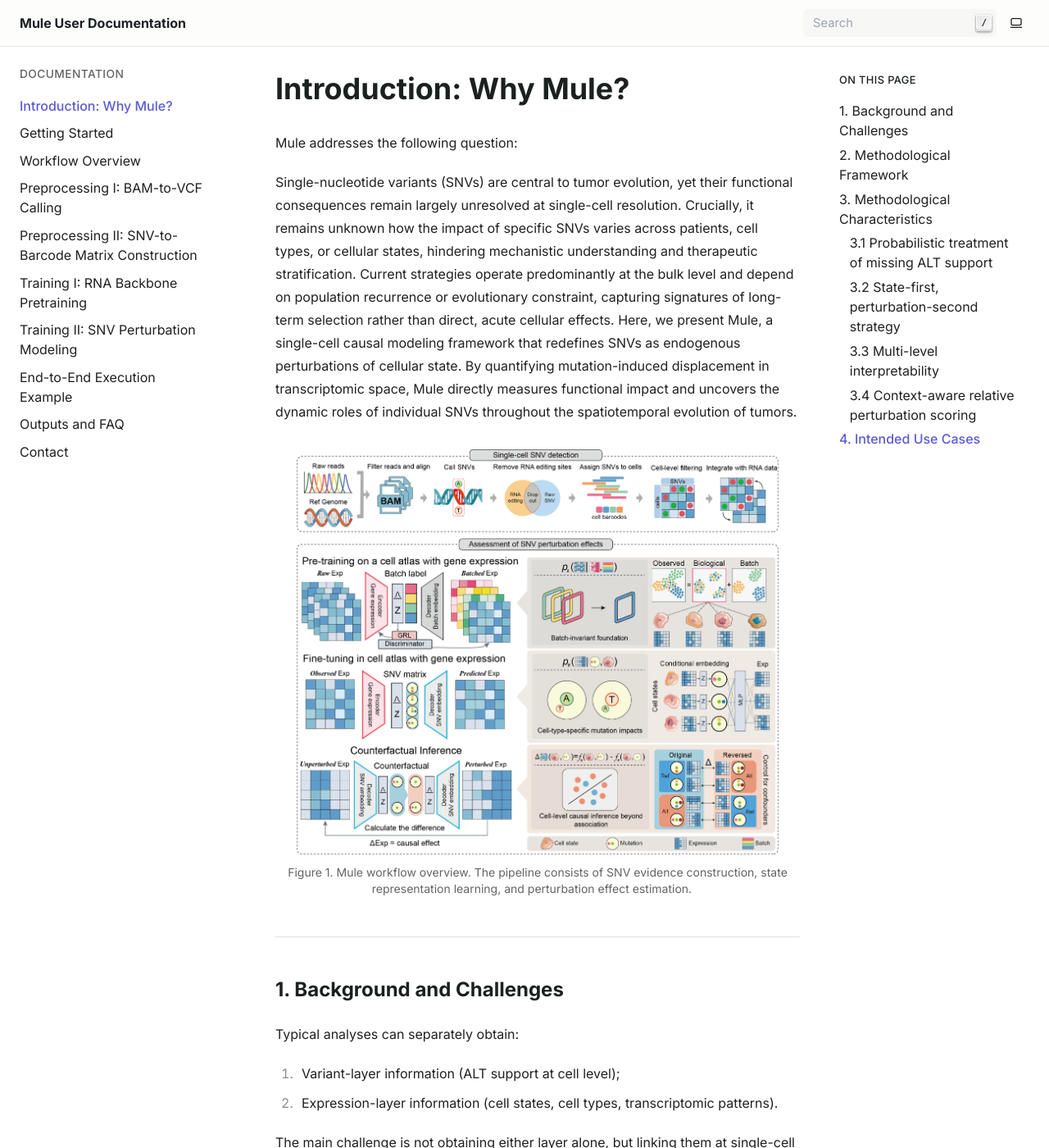
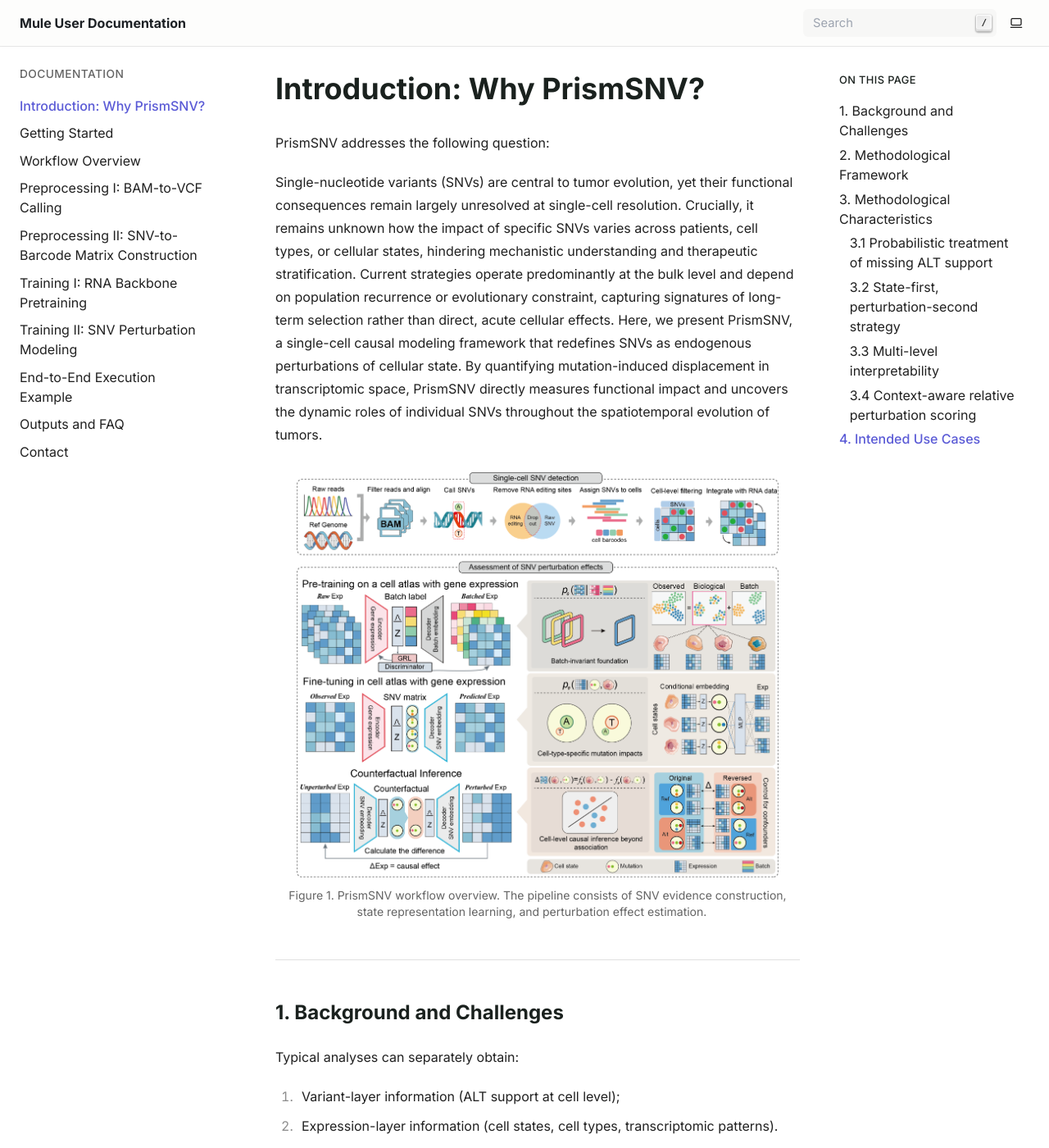
Before and after one commit to PSSUN/MuleDoc, a Sphinx documentation site: the page built from docs/introduction.md, in a window 1280 px wide and 1400 px high. Shown: the whole window at 82% size. Built offline with Sphinx 7.4.7, drawn with Linux system fonts in a browser that asks for light colours; some of the changed text lies outside the part shown.

Commit message:
Update introduction.md

````diff
--- a/docs/introduction.md
+++ b/docs/introduction.md
@@ -1,15 +1,15 @@
-# Introduction: Why Mule?
+# Introduction: Why PrismSNV?
 
-Mule addresses the following question:
+PrismSNV addresses the following question:
 
-Single-nucleotide variants (SNVs) are central to tumor evolution, yet their functional consequences remain largely unresolved at single-cell resolution. Crucially, it remains unknown how the impact of specific SNVs varies across patients, cell types, or cellular states, hindering mechanistic understanding and therapeutic stratification. Current strategies operate predominantly at the bulk level and depend on population recurrence or evolutionary constraint, capturing signatures of long-term selection rather than direct, acute cellular effects. Here, we present Mule, a single-cell causal modeling framework that redefines SNVs as endogenous perturbations of cellular state. By quantifying mutation-induced displacement in transcriptomic space, Mule directly measures functional impact and uncovers the dynamic roles of individual SNVs throughout the spatiotemporal evolution of tumors.
+Single-nucleotide variants (SNVs) are central to tumor evolution, yet their functional consequences remain largely unresolved at single-cell resolution. Crucially, it remains unknown how the impact of specific SNVs varies across patients, cell types, or cellular states, hindering mechanistic understanding and therapeutic stratification. Current strategies operate predominantly at the bulk level and depend on population recurrence or evolutionary constraint, capturing signatures of long-term selection rather than direct, acute cellular effects. Here, we present PrismSNV, a single-cell causal modeling framework that redefines SNVs as endogenous perturbations of cellular state. By quantifying mutation-induced displacement in transcriptomic space, PrismSNV directly measures functional impact and uncovers the dynamic roles of individual SNVs throughout the spatiotemporal evolution of tumors.
 
 ```{figure} _static/Figure-1.png
 :align: center
 :width: 92%
-:alt: Mule workflow overview
+:alt: PrismSNV workflow overview
 
-Figure 1. Mule workflow overview. The pipeline consists of SNV evidence construction, state representation learning, and perturbation effect estimation.
+Figure 1. PrismSNV workflow overview. The pipeline consists of SNV evidence construction, state representation learning, and perturbation effect estimation.
 ```
 
 ---
@@ -31,7 +31,7 @@
 
 ## 2. Methodological Framework
 
-Mule uses a three-stage framework: evidence construction → representation learning → perturbation scoring.
+PrismSNV uses a three-stage framework: evidence construction → representation learning → perturbation scoring.
 
 1. **SNV evidence construction (preprocess)**
    - `bam2vcf.sh`: BAM filtering, pileup, SNV calling, and RNA editing-site exclusion;
@@ -55,7 +55,7 @@
 
 ### 3.2 State-first, perturbation-second strategy
 
-Mule first learns a stable latent representation of cell state from RNA data, then estimates SNV perturbation effects in that space, reducing noise amplification from direct high-dimensional modeling.
+PrismSNV first learns a stable latent representation of cell state from RNA data, then estimates SNV perturbation effects in that space, reducing noise amplification from direct high-dimensional modeling.
 
 ### 3.3 Multi-level interpretability
 
@@ -63,7 +63,7 @@
 
 ### 3.4 Context-aware relative perturbation scoring
 
-Mule measures the relative perturbation strength between SNVs under different cellular backgrounds, keeping the comparison at single-cell resolution rather than collapsing effects into a single bulk-level score.
+PrismSNV measures the relative perturbation strength between SNVs under different cellular backgrounds, keeping the comparison at single-cell resolution rather than collapsing effects into a single bulk-level score.
 
 ---
 
````
